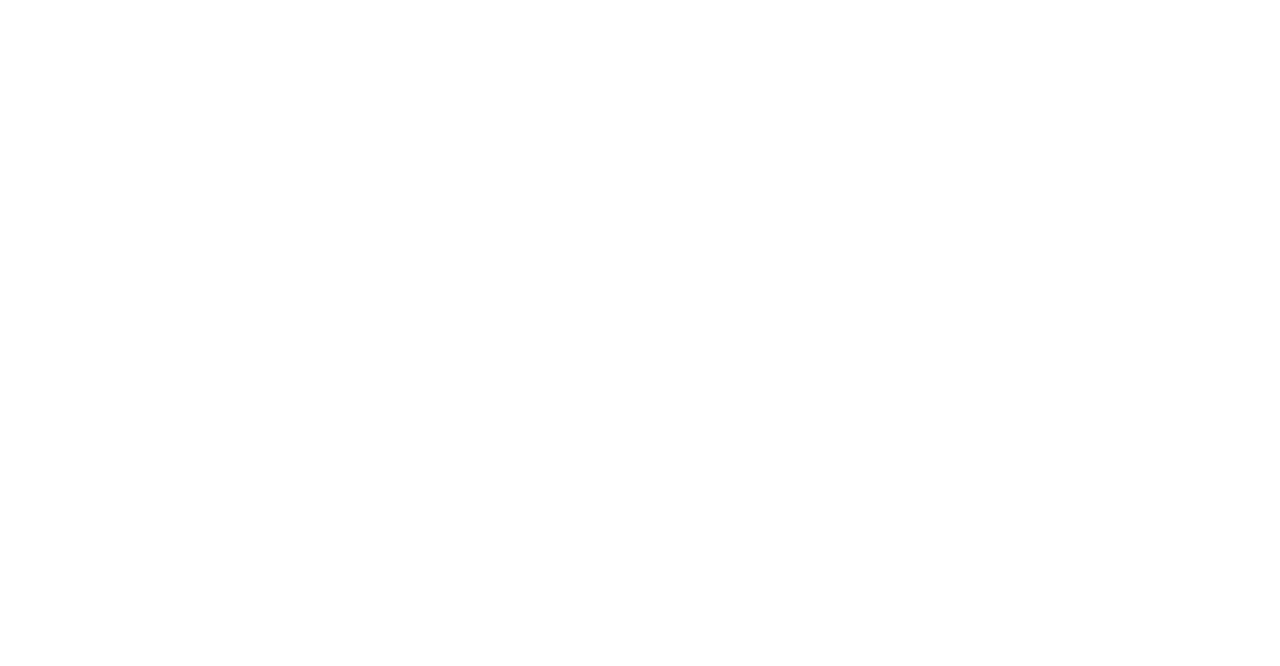
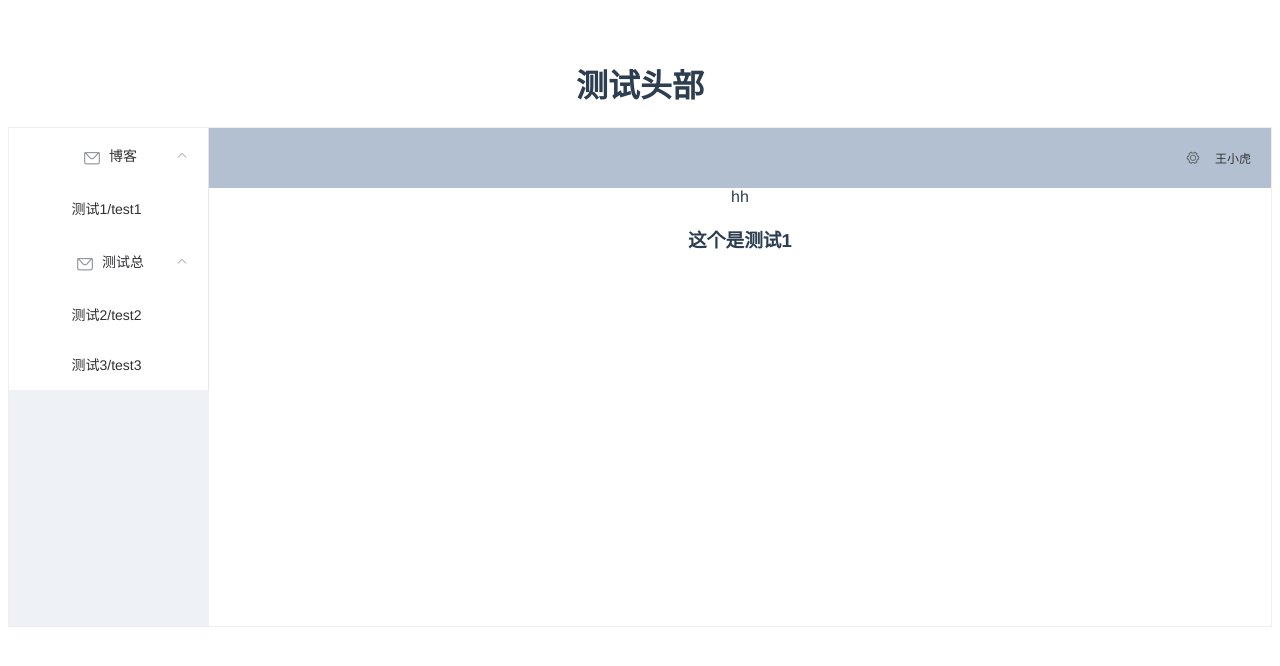
Before and after one commit to a2910070893/wuzhaojunVue, a Vue app: page /Test1 in a window 1280 px wide. Shown: the top 666 px of the page. Built offline with nearby package versions, Linux system fonts and the light colour scheme.

Commit message:
测试左边菜单

```diff
--- a/src/App.vue
+++ b/src/App.vue
@@ -1,5 +1,6 @@
 <template>
   <div id="app">
+    <h1>测试头部</h1>
     <router-view></router-view>
   </div>
 </template>
--- a/src/router/index.js
+++ b/src/router/index.js
@@ -1,8 +1,10 @@
 import Vue from 'vue'
 import VueRouter from 'vue-router'
 import Home from '../views/Home.vue'
-import ddd from '../views/dddd.vue'
-import About from '../views/About.vue'
+import Test1 from '../views/Test1.vue'
+import Test2 from '../views/Test2.vue'
+import Test3 from '../views/Test3.vue'
+import Blog from '../views/Blog.vue'
 Vue.use(VueRouter)
 
 const routes = [
@@ -10,27 +12,42 @@
     path: '/',
     name: 'Home',
     component: Home,
-  },
-  {
-    path: '/about',
-    name: 'About',
-    component: About,
+    hidden:true
+  },{
+    path: '/blog',
+    name: '博客',
+    component: Blog,
+    children: [
+      {
+        path: '/test1',
+        name: '测试1',
+        component: Test1
+      },
+    ]
     // route level code-splitting
     // this generates a separate chunk (about.[hash].js) for this route
     // which is lazy-loaded when the route is visited.
     // component: function () {
     //   return import(/* webpackChunkName: "about" */ '../views/About.vue')
     // },
+  },
+  {
+    path: '/blog',
+    name: '测试总',
+    component: Blog,
     children:[
       {
-        path: '/dddd',
-        name: 'ddd',
-        component: ddd
+        path: '/test2',
+        name: '测试2',
+        component: Test2
+      },
+      {
+        path: '/test3',
+        name: '测试3',
+        component: Test3
       }
     ]
   }
-
-
 
 ]
 
--- a/src/views/About.vue
+++ /dev/null
@@ -1,28 +0,0 @@
-<template>
-  <div class="about">
-    <h1>This is an about page</h1>
-    <el-button-group>
-      <el-button type="primary" icon="el-icon-arrow-left">上一页</el-button>
-      <el-button type="primary">下一页<i class="el-icon-arrow-right el-icon--right"></i></el-button>
-    </el-button-group>
-    <el-button-group>
-      <el-button type="primary" icon="el-icon-edit"></el-button>
-      <el-button type="primary" icon="el-icon-share"></el-button>
-      <el-button type="primary" icon="el-icon-delete"></el-button>
-    </el-button-group>
-    99999999999999999
-    <router-view></router-view>
-
-  </div>
-</template>
-
-<script>
-  // import Home from './Home.vue'
-  //
-  // export default {
-  //   name: 'about',
-  //   components: {
-  //     Home
-  //   }
-  // }
-</script>
--- /dev/null
+++ b/src/views/Blog.vue
@@ -0,0 +1,71 @@
+<template>
+  <div class="about">
+
+    <el-container style="height: 500px; border: 1px solid #eee">
+      <el-aside width="200px" style="background-color: rgb(238, 241, 246)">
+        <el-menu :default-openeds="['1', '3']" router>
+          <el-submenu index="1" v-for="(item,index) in this.$router.options.routes"
+                      :key="index" v-if="!item.hidden">
+            <template slot="title"><i class="el-icon-message"></i>{{item.name}}</template>
+            <el-menu-item :index="children.path" v-for="(children,indexj) in item.children">{{children.name}}{{children.path}}</el-menu-item>
+
+          </el-submenu>
+        </el-menu>
+      </el-aside>
+
+      <el-container>
+        <el-header style="text-align: right; font-size: 12px">
+          <el-dropdown>
+            <i class="el-icon-setting" style="margin-right: 15px"></i>
+            <el-dropdown-menu slot="dropdown">
+              <el-dropdown-item>查看</el-dropdown-item>
+              <el-dropdown-item>新增</el-dropdown-item>
+              <el-dropdown-item>删除</el-dropdown-item>
+            </el-dropdown-menu>
+          </el-dropdown>
+          <span>王小虎</span>
+        </el-header>
+
+<!--        <el-main>-->
+<!--                    <el-table :data="tableData">-->
+
+<!--                      <el-table-column prop="date" label="日期" width="140">-->
+<!--                      </el-table-column>-->
+<!--                      <el-table-column prop="name" label="姓名" width="120">-->
+<!--                      </el-table-column>-->
+<!--                      <el-table-column prop="address" label="地址">-->
+<!--                      </el-table-column>-->
+<!--                    </el-table>-->
+          <router-view></router-view>
+        </el-main>
+      </el-container>
+    </el-container>
+
+  </div>
+</template>
+<style>
+  .el-header {
+    background-color: #B3C0D1;
+    color: #333;
+    line-height: 60px;
+  }
+
+  .el-aside {
+    color: #333;
+  }
+</style>
+
+<script>
+  export default {
+    data() {
+      const item = {
+        date: '2016-05-02',
+        name: '王小虎',
+        address: '上海市普陀区金沙江路 1518 弄'
+      };
+      return {
+        tableData: Array(20).fill(item)
+      }
+    }
+  };
+</script>
--- a/src/views/Home.vue
+++ b/src/views/Home.vue
@@ -1,10 +1,12 @@
 <template>
   <div class="home">
-dfafafafhhhhhhhhhhhhhh================
-<router-view></router-view>
+
   </div>
 </template>
+<style>
+
+</style>
 
 <script>
-// @ is an alias to /src
+
 </script>
--- /dev/null
+++ b/src/views/Test1.vue
@@ -0,0 +1,18 @@
+<template>
+    <div>hh<h1>这个是测试1</h1></div>
+
+</template>
+
+<script>
+    // import Home from './views/Home.vue';
+    // export default {
+    //     name:'test1',
+    //     components: {
+    //         Home
+    //     }
+    // };
+</script>
+
+<style scoped>
+
+</style>
--- /dev/null
+++ b/src/views/Test2.vue
@@ -0,0 +1,18 @@
+<template>
+
+    <div><Home></Home><h1>这个是测试2</h1></div>
+</template>
+
+<script>
+    // import Home from './views/Home.vue';
+    // export default {
+    //     name:'test2',
+    //     components: {
+    //         Home
+    //     }
+    // };
+</script>
+
+<style scoped>
+
+</style>
--- /dev/null
+++ b/src/views/Test3.vue
@@ -0,0 +1,18 @@
+<template>
+
+    <div><Home></Home><h1>这个是测试3</h1></div>
+</template>
+
+<script>
+    // import Home from './views/Home.vue';
+    // export default {
+    //     name:'test3',
+    //     components: {
+    //         Home
+    //     }
+    // };
+</script>
+
+<style scoped>
+
+</style>
--- a/src/views/dddd.vue
+++ /dev/null
@@ -1,15 +0,0 @@
-<template>
-    <div>
-
-        import Home from '../views/Home.vue'
-    </div>
-
-</template>
-
-<script>
-
-</script>
-
-<style scoped>
-
-</style>
```
